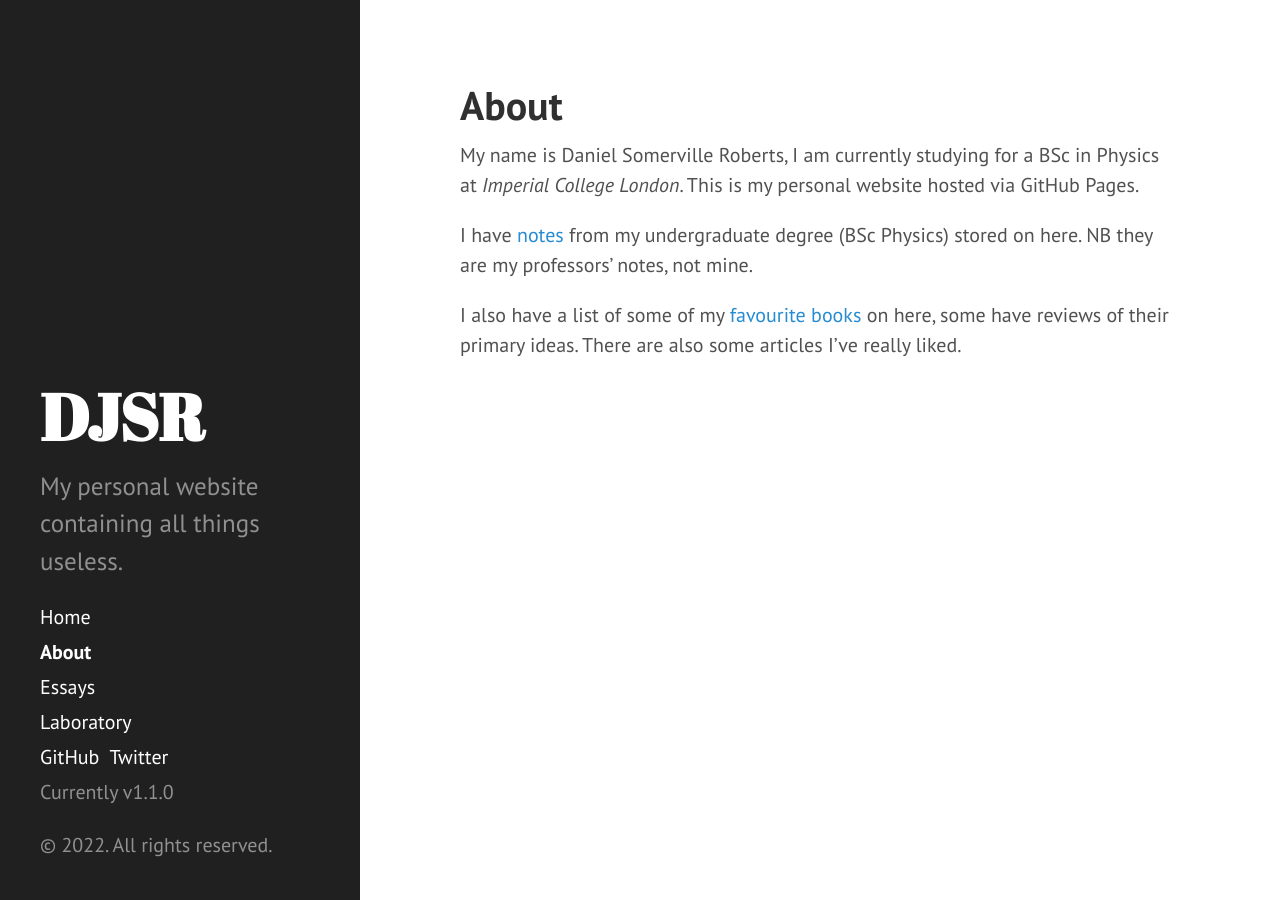
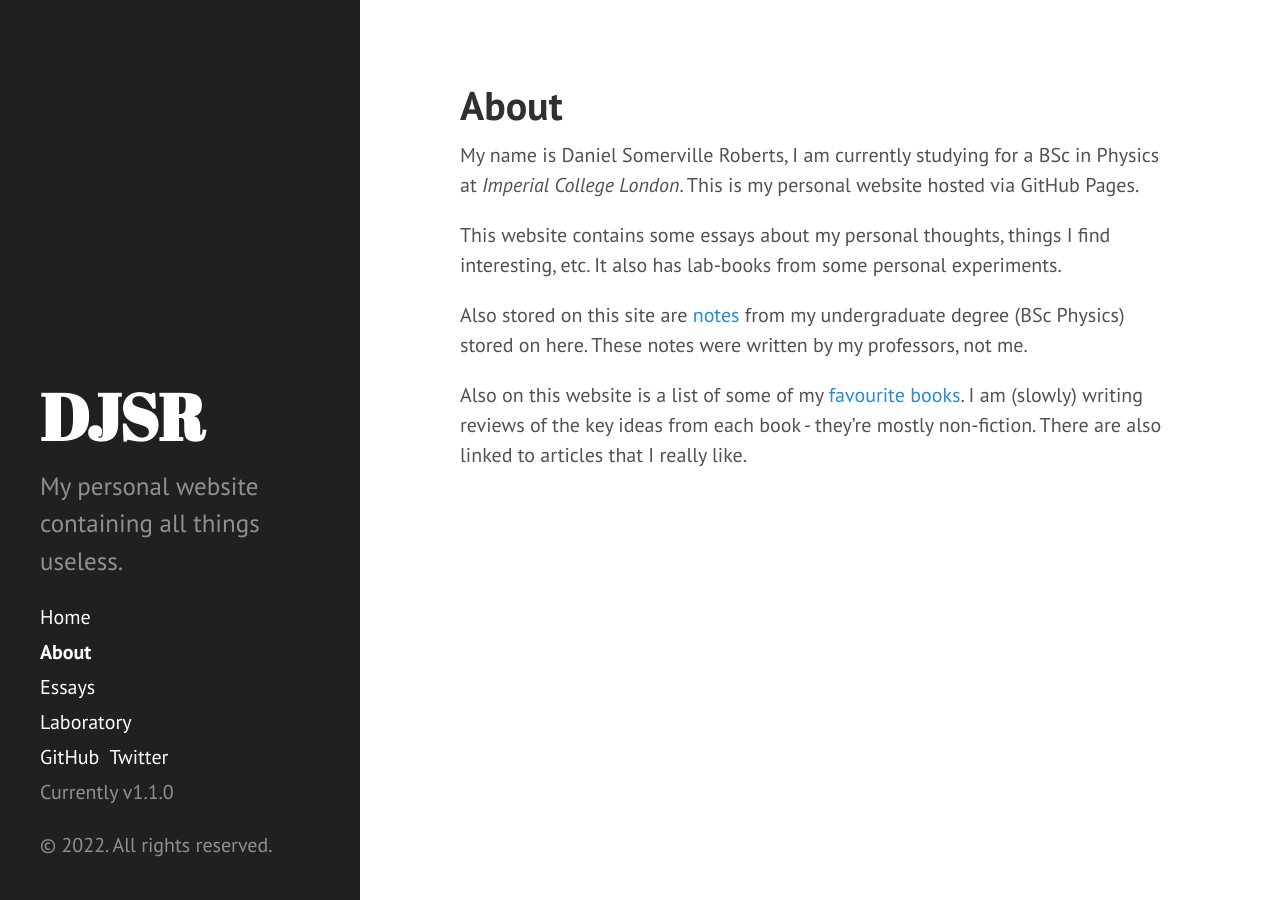
Before and after one commit to dansomrob/dansomrob.github.io, a Jekyll site: the page built from about.md, in a window 1280 px wide. Built offline with Jekyll 4.4.1, drawn with Linux system fonts in a browser that asks for light colours.

Commit message:
Update about.md

```diff
--- a/about.md
+++ b/about.md
@@ -5,6 +5,8 @@ title: About
 
 My name is Daniel Somerville Roberts, I am currently studying for a BSc in Physics at *Imperial College London*. This is my personal website hosted via GitHub Pages.
 
-I have [notes]({{ site.url }}/notes) from my undergraduate degree (BSc Physics) stored on here. NB they are my professors' notes, not mine.
+This website contains some essays about my personal thoughts, things I find interesting, etc. It also has lab-books from some personal experiments.
 
-I also have a list of some of my [favourite books]({{ site.url }}/books) on here, some have reviews of their primary ideas. There are also some articles I've really liked.
+Also stored on this site are [notes]({{ site.url }}/notes) from my undergraduate degree (BSc Physics) stored on here. These notes were written by my professors, not me.
+
+Also on this website is a list of some of my [favourite books]({{ site.url }}/books). I am (slowly) writing reviews of the key ideas from each book - they're mostly non-fiction. There are also linked to articles that I really like.
```
